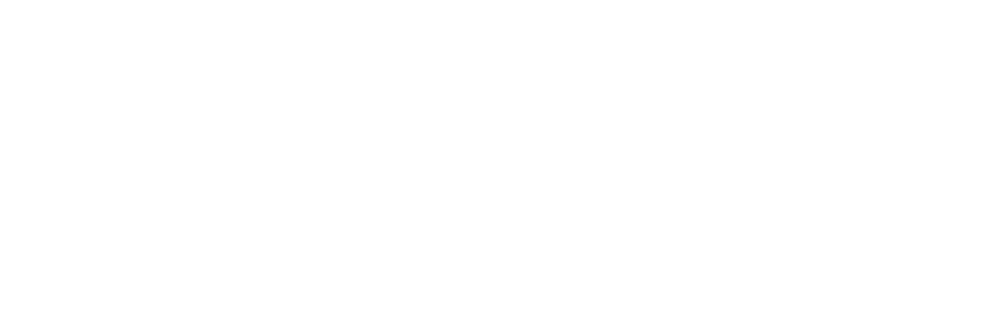
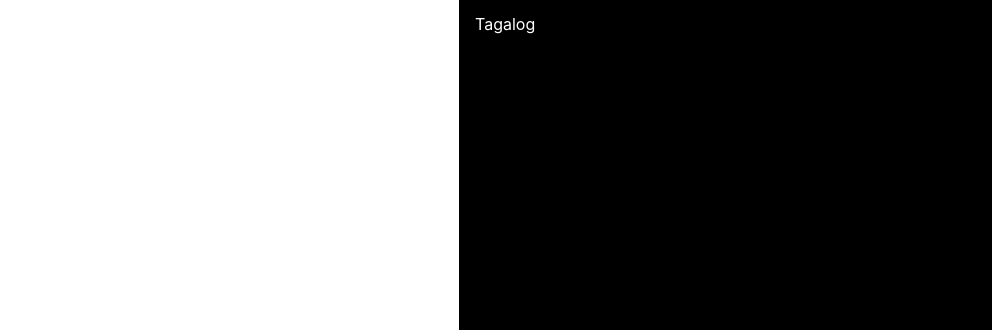
Before and after one commit to TheoryOfNekomata/philippine-scripts, a website with bundled scripts: page docs/index.html in a window 1280 px wide. Shown: the top 330 px of the page, without its empty margins (181-1173 px from the left). Built offline with nearby package versions, Linux system fonts and the light colour scheme.

Commit message:
Fix rendering of pamudpod and viramas
Only applicable with Hanunoo and Tagalog.

```diff
--- a/docs/css/style.css
+++ b/docs/css/style.css
@@ -8,19 +8,78 @@ body {
   height: 100%;
 }
 
-body > div {
+.fragment {
   min-height: 50%;
+  padding: 3rem 1rem 1rem;
+  box-sizing: border-box;
+  position: relative;
+}
+
+#output {
+  background-color: black;
+  color: white;
+}
+
+#outputText {
   -webkit-user-select: all;
   -moz-user-select: all;
   user-select: all;
   word-break: break-word;
 }
 
-body > div:first-child {
+#scriptSelector {
+  position: absolute;
+  -webkit-appearance: none;
+  -moz-appearance: none;
+  appearance: none;
+  top: 0;
+  left: 0;
+  width: 100%;
+  height: 3rem;
+  padding: 0 1rem;
+  font: inherit;
+  background-color: black;
+  color: inherit;
+  border: 0;
+  border-radius: 0;
+}
+
+#scriptName {
+  position: absolute;
+  top: 0;
+  left: 0;
+  width: 100%;
+  height: 100%;
+  opacity: 0.125;
+  text-transform: uppercase;
+  display: grid;
+  place-content: center;
+  font-size: 5rem;
+  pointer-events: none;
+}
+
+#input {
   -webkit-user-select: unset;
   -moz-user-select: unset;
   user-select: unset;
   word-break: unset;
+  background-color: white;
+  color: black;
+}
+
+#input::before {
+  position: absolute;
+  top: 0;
+  left: 0;
+  width: 100%;
+  height: 100%;
+  opacity: 0.125;
+  text-transform: uppercase;
+  display: grid;
+  place-content: center;
+  font-size: 5rem;
+  pointer-events: none;
+  content: 'Latin';
 }
 
 @media (min-width: 721px) {
@@ -30,7 +89,7 @@ body > div:first-child {
     display: flex;
   }
 
-  body > div {
+  .fragment {
     width: 0;
     align-items: stretch;
     flex: auto;
--- a/docs/index.html
+++ b/docs/index.html
@@ -6,17 +6,42 @@
     <link rel="stylesheet" href="./css/style.css" />
   </head>
   <body>
-    <div contenteditable></div>
-    <div></div>
+    <div contenteditable id="input" class="fragment">
+
+    </div>
+    <div class="fragment" id="output">
+      <div id="scriptName">Tagalog</div>
+      <div id="outputText"></div>
+      <select id="scriptSelector">
+        <option value="tagalog">Tagalog</option>
+        <option value="buhid">Buhid</option>
+        <option value="tagbanwa">Tagbanwa</option>
+        <option value="hanunoo">Hanunoo</option>
+      </select>
+    </div>
     <script src="./js/bundle.js"></script>
     <script>
       ((window) => {
         const { philippineScripts, } = window
-        const input = window.document.body.children[0]
-        const output = window.document.body.children[1]
+        const input = window.document.getElementById('input')
+        const output = window.document.getElementById('outputText')
+        const scriptName = window.document.getElementById('scriptName')
+        const select = window.document.getElementById('scriptSelector')
+        let script = select.value
+
+        const render = () => {
+          output.innerText = philippineScripts(input.innerText, { script, })
+        }
 
         input.addEventListener('input', () => {
-          output.innerText = philippineScripts(input.innerText)
+          render()
+        })
+
+        select.addEventListener('change', e => {
+          script = e.target.value
+          scriptName.innerText = script
+
+          render()
         })
       })(window)
     </script>
--- a/lib/index.js
+++ b/lib/index.js
@@ -26,23 +26,29 @@ const VOWEL_OFFSETS = {
 	u: 0x13,
 }
 
-const replaceConsonantVowelPair = scriptDef => (consonant, vowel) => {
-	const { start, consonantMappingOffsets, } = scriptDef
-	const { [vowel]: theVowelOffset = 0x14 } = VOWEL_OFFSETS
+const replaceInitialVowelPair = scriptDef => vowel => {
+	const { start, } = scriptDef
+	return String
+		.fromCodePoint(start + INITIAL_VOWEL_OFFSETS[vowel])
+}
+
+const replaceConsonantVowelPair = scriptDef => (consonant, vowel = '') => {
+	const { start, consonantMappingOffsets, virama, } = scriptDef
+	let { [vowel]: theVowelOffset = 0x14 } = VOWEL_OFFSETS
+
+	if (!virama && vowel === '') {
+		return ''
+	}
+
 
 	if (consonantMappingOffsets[consonant] === null) {
-		return String.fromCodePoint(start + INITIAL_VOWEL_OFFSETS[vowel])
+		return typeof INITIAL_VOWEL_OFFSETS[vowel] === 'number' ? String.fromCodePoint(start + INITIAL_VOWEL_OFFSETS[vowel]) : ''
 	}
 
 	const theConsonant = String.fromCodePoint(start + consonantMappingOffsets[consonant])
 	const theVowel = theVowelOffset === null ? '' : String.fromCodePoint(start + theVowelOffset)
+
 	return `${theConsonant}${theVowel}`
-}
-
-const replaceInitialVowelPair = scriptDef => vowel => {
-	const { start, } = scriptDef
-	return String
-		.fromCodePoint(start + INITIAL_VOWEL_OFFSETS[vowel])
 }
 
 const convertPunctuation = s => (
@@ -50,9 +56,9 @@ const convertPunctuation = s => (
 		// special characters
 		.replace(/[\]_^[}{@#$%&*()<>+=|"'\/-]/g, '')
 		// sentence ending characters
-		.replace(/[.!?]+\s*/g, '᜶')
+		.replace(/[.!?]+[ ]*/g, '᜶')
 		// sentence subdivision characters (breath marks)
-		.replace(/[,:;]+\s*/g, '᜵')
+		.replace(/[,:;]+[ ]*/g, '᜵')
 		// remove double spacing
 		.replace(/[ ][ ]+/g, ' ')
 )
--- a/lib/scripts/buhid.js
+++ b/lib/scripts/buhid.js
@@ -1,5 +1,6 @@
 module.exports = {
   start: 0x1740,
+  virama: false,
   consonantMappingOffsets: {
     b: 0x0a,
     k: 0x03,
--- a/lib/scripts/hanunoo.js
+++ b/lib/scripts/hanunoo.js
@@ -1,5 +1,6 @@
 module.exports = {
   start: 0x1720,
+  virama: true,
   consonantMappingOffsets: {
     b: 0x0a,
     k: 0x03,
--- a/lib/scripts/tagalog.js
+++ b/lib/scripts/tagalog.js
@@ -1,5 +1,6 @@
 module.exports = {
   start: 0x1700,
+  virama: true,
   consonantMappingOffsets: {
     b: 0x0a,
     k: 0x03,
--- a/lib/scripts/tagbanwa.js
+++ b/lib/scripts/tagbanwa.js
@@ -1,5 +1,6 @@
 module.exports = {
   start: 0x1760,
+  virama: false,
   consonantMappingOffsets: {
     b: 0x0a,
     k: 0x03,
```
